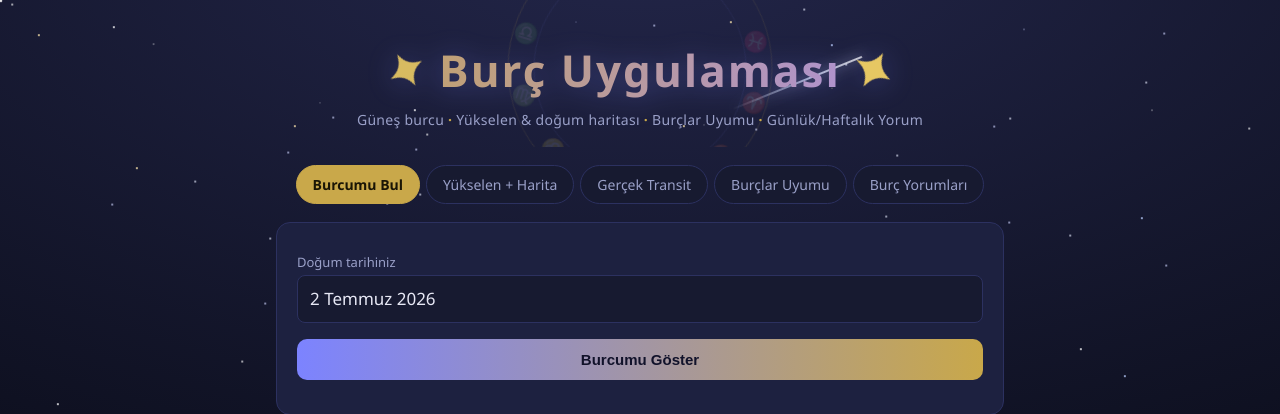
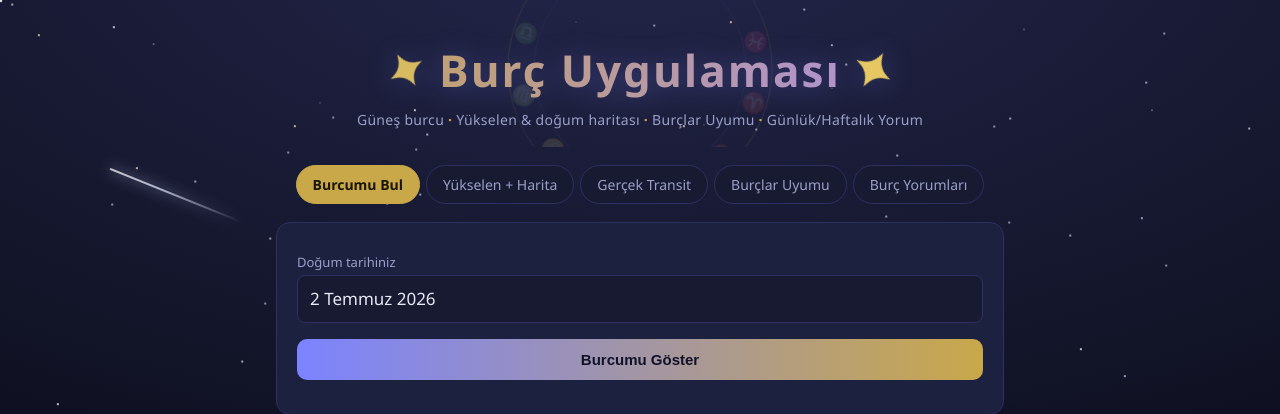
Before and after one commit to 1000inci/burc, a Flask app: page / in a window 1280 px wide. Shown: the top 414 px of the page. Run offline with Flask 3, Linux system fonts and the light colour scheme.

Commit message:
Kayan yıldızlar 7'ye çıkarıldı, çift yönlü akış (soldan sağa + sağdan sola)

```diff
--- a/templates/index.html
+++ b/templates/index.html
@@ -28,13 +28,18 @@
   .kayan{position:absolute;width:140px;height:2px;border-radius:2px;opacity:0;
     background:linear-gradient(90deg,transparent,#dfe6ff 60%,#fff);
     filter:drop-shadow(0 0 6px #cfd6ff);transform:rotate(-22deg)}
+  .kayan.ters{background:linear-gradient(270deg,transparent,#dfe6ff 60%,#fff);transform:rotate(22deg)}
   .kayan.a{top:12%;left:78%;animation:kayanYildiz 9s linear infinite}
   .kayan.b{top:30%;left:90%;animation:kayanYildiz 13s linear 4s infinite}
   .kayan.c{top:55%;left:85%;animation:kayanYildiz 11s linear 2s infinite}
-  .kayan.d{top:68%;left:95%;animation:kayanYildiz 15s linear 7s infinite}
-  .kayan.e{top:8%;left:60%;animation:kayanYildiz 10s linear 6s infinite}
+  .kayan.d{top:8%;left:55%;animation:kayanYildiz 15s linear 7s infinite}
+  .kayan.e{top:22%;left:5%;animation:kayanYildizTers 10s linear 6s infinite}
+  .kayan.f{top:62%;left:2%;animation:kayanYildizTers 12s linear 3s infinite}
+  .kayan.g{top:42%;left:12%;animation:kayanYildizTers 14s linear 9s infinite}
   @keyframes kayanYildiz{0%{opacity:0;transform:translate(0,0) rotate(-22deg)}
     4%{opacity:.9}16%{opacity:0}100%{opacity:0;transform:translate(-680px,300px) rotate(-22deg)}}
+  @keyframes kayanYildizTers{0%{opacity:0;transform:translate(0,0) rotate(22deg)}
+    4%{opacity:.9}16%{opacity:0}100%{opacity:0;transform:translate(680px,300px) rotate(22deg)}}
   /* dönen burç halkası */
   #zodyak-halka{position:absolute;top:46%;left:50%;width:330px;height:330px;
     transform:translate(-50%,-50%);z-index:0;opacity:.12;pointer-events:none;
@@ -128,8 +133,10 @@
   <span class="kayan b"></span>
   <span class="kayan c"></span>
   <span class="kayan d"></span>
-  <span class="kayan e"></span>
-</div>
+  <span class="kayan ters e"></span>
+  <span class="kayan ters f"></span>
+  <span class="kayan ters g"></span>
+  </div>
 <header>
   <div id="zodyak-halka"></div>
   <h1><span class="yildiz">✦</span> Burç Uygulaması <span class="yildiz sag">✦</span></h1>
```
